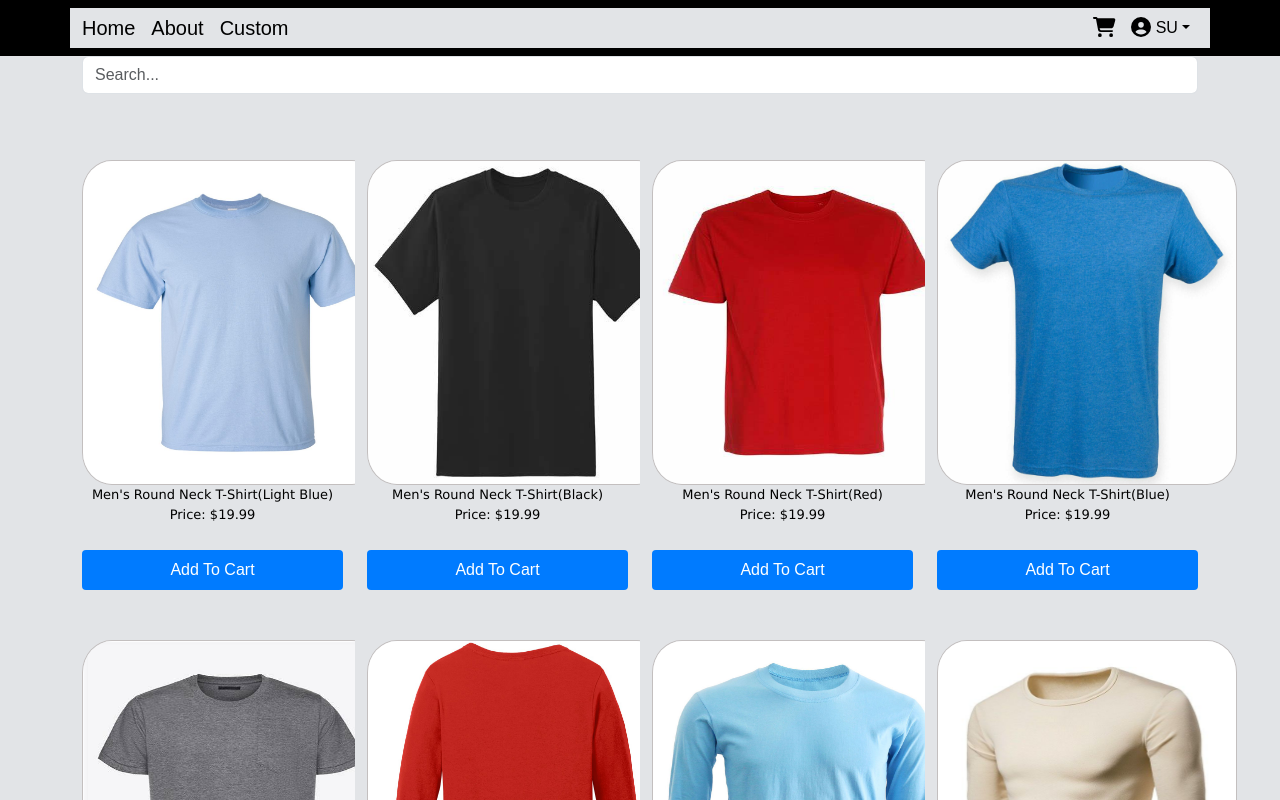
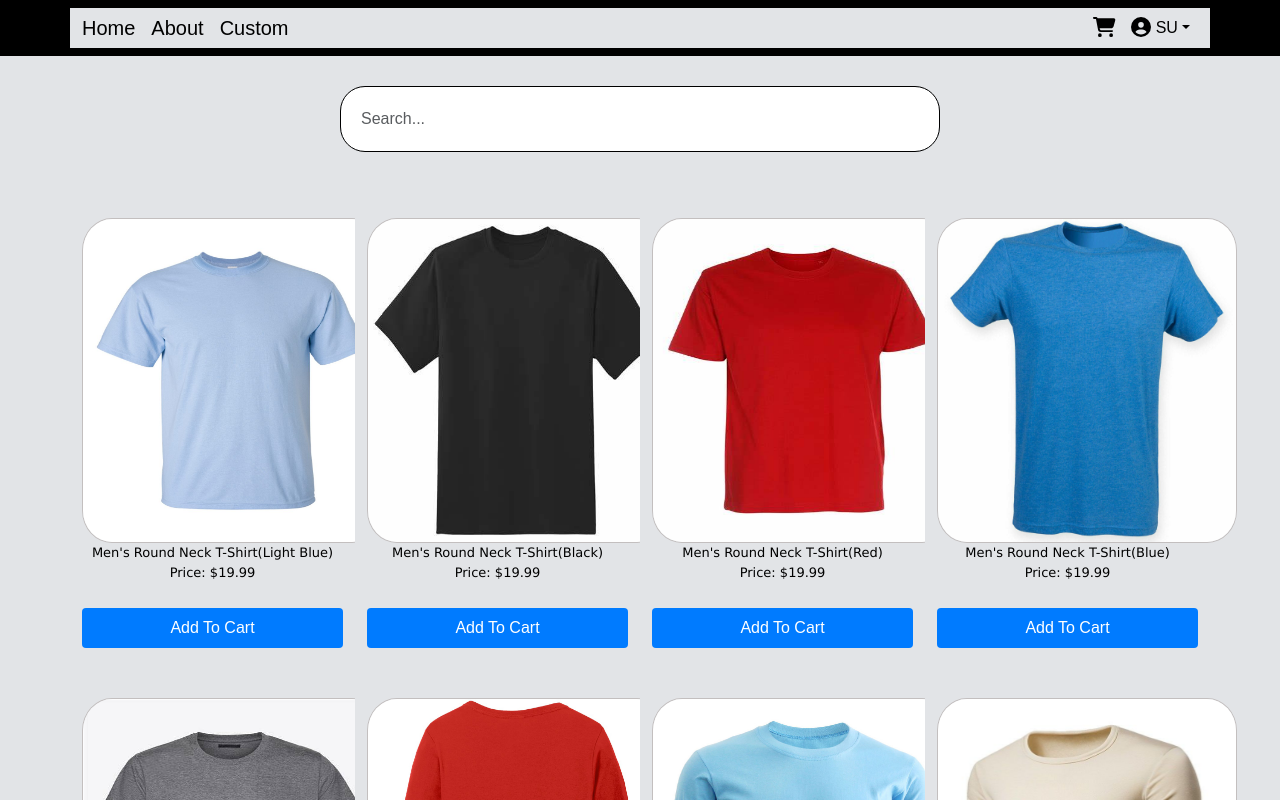
Before and after one commit to ranyodh1999/Ecommerce-ClothingWebsite, a React (Create React App) app: page /home in a window 1280 px wide. Shown: the top 800 px of the page. Built offline with nearby package versions, Linux system fonts and the light colour scheme; sample sign-in values are in the browser's storage.

Commit message:
Updating App.css for search bar

```diff
--- a/src/CSS/App.css
+++ b/src/CSS/App.css
@@ -22,6 +22,7 @@
   display: block;
   margin: 0 auto;
 }
+
 .addToCartBttn {
   margin-top: 10px;
   padding: 8px 16px;
@@ -34,6 +35,7 @@
   width: 100%;
   max-width: 300px;
 }
+
 .image {
   border: 1px solid rgb(195, 191, 191);
   border-radius: 10%;
@@ -65,3 +67,13 @@
   font-size: 14px;
   color: #000;
 }
+
+.search input {
+  width: 100%;
+  max-width: 600px;
+  margin: 30px auto;
+  padding: 20px;
+  border-radius: 25px;
+  font-size: 16px;
+  border: 1px solid rgb(0, 0, 0);
+}
```
